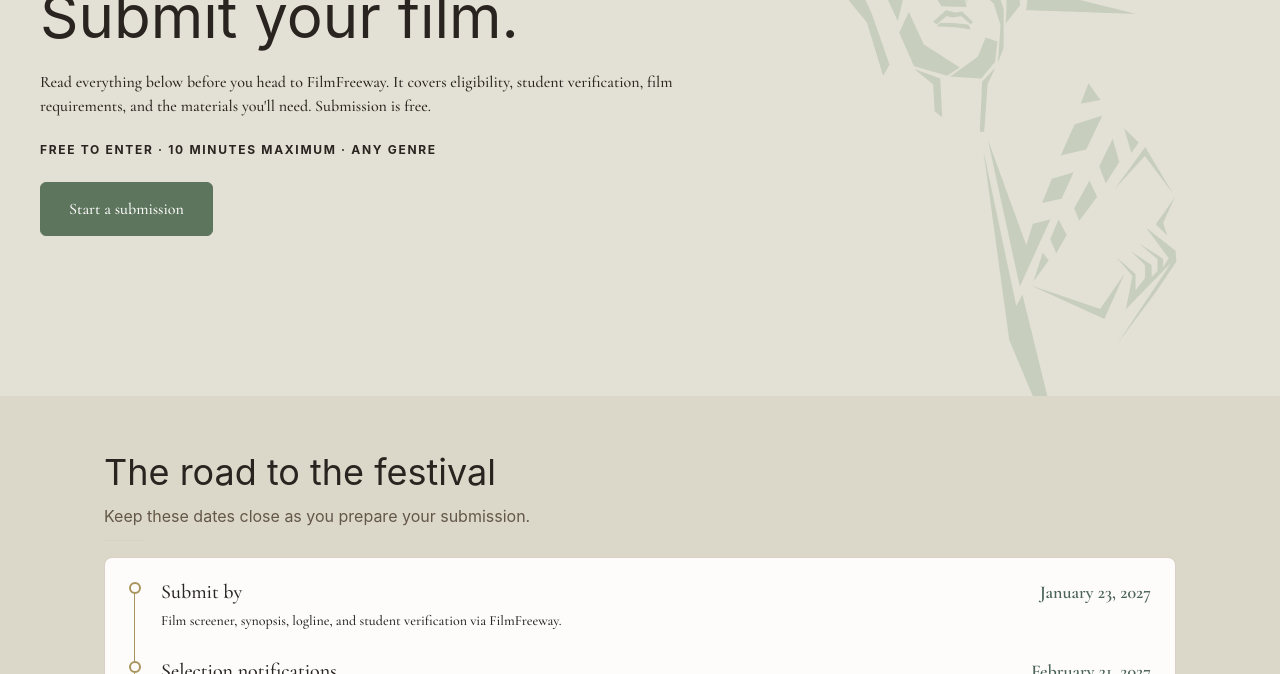
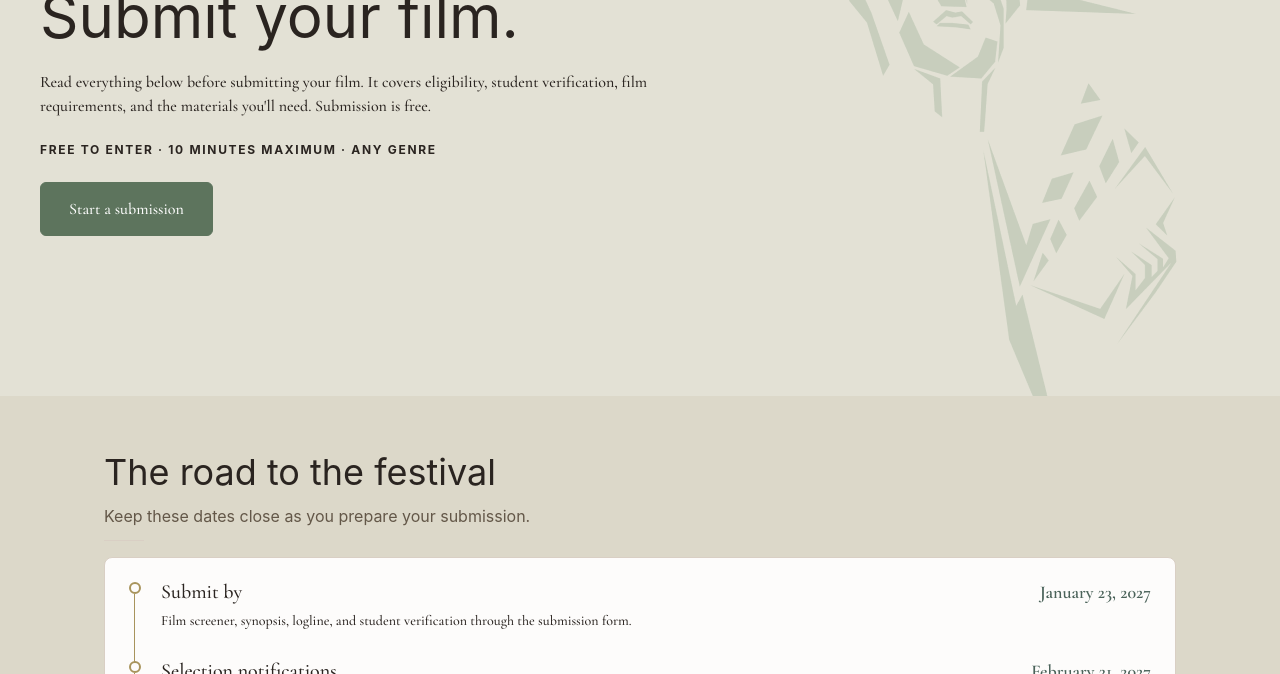
Before and after one commit to Kique9598/liberty_film_festival, a React (Vite) app: page /submit in a window 1280 px wide. Shown: the part 278-952 px from the top of the page. Built offline with nearby package versions, Linux system fonts and the light colour scheme; a web font is replaced by a local one.

Commit message:
removed references to filmfreeway

```diff
--- a/src/components/SubmissionTimeline.tsx
+++ b/src/components/SubmissionTimeline.tsx
@@ -3,7 +3,7 @@ const submissionDeadlines = [
     label: "Submit by",
     date: "January 23, 2027",
     description:
-      "Film screener, synopsis, logline, and student verification via FilmFreeway.",
+      "Film screener, synopsis, logline, and student verification through the submission form.",
   },
   {
     label: "Selection notifications",
@@ -29,7 +29,10 @@ const SubmissionTimeline = () => {
     <div className="surface-panel px-4 py-5 sm:px-6">
       <div className="flex flex-col">
         {submissionDeadlines.map(({ label, date, description }, index) => (
-          <div key={label} className="relative flex gap-4 pb-6 last:pb-0 sm:gap-5">
+          <div
+            key={label}
+            className="relative flex gap-4 pb-6 last:pb-0 sm:gap-5"
+          >
             {index < submissionDeadlines.length - 1 && (
               <div className="absolute top-4 left-[5px] h-[calc(100%-4px)] w-px bg-gold-500" />
             )}
--- a/src/components/Timeline.tsx
+++ b/src/components/Timeline.tsx
@@ -44,7 +44,7 @@ const Timeline = () => {
       label: "Submissions",
       align: "left",
       active: true,
-      tip: "Enter your film for free via FilmFreeway through Jan 23.",
+      tip: "Submit your film for free through the festival submission form through Jan 23.",
     },
     {
       label: "Judging",
--- a/src/constants/links.ts
+++ b/src/constants/links.ts
@@ -1,8 +1,5 @@
 export const DONATE_LINK =
   "https://seedandspark.com/fund/liberty-film-festival?token=bf0c826a9df594042974045f508da13c0554cdca4c31ad8dddcd3fdaca56844c";
-
-export const FILMFREEWAY_LINK =
-  "https://filmfreeway.com/TheLibertyFilmFestival";
 
 export const CONTACT_EMAIL = "hello@libertyfilmfest.org";
 
--- a/src/data/homeContent.ts
+++ b/src/data/homeContent.ts
@@ -11,6 +11,6 @@ export const submissionHighlights = [
   },
   {
     title: "Deadline",
-    description: "Submit by January 23, 2027. Free to enter via FilmFreeway.",
+    description: "Submit by January 23, 2027. Free to enter.",
   },
 ];
--- a/src/pages/Submit.tsx
+++ b/src/pages/Submit.tsx
@@ -38,7 +38,7 @@ const Submit = () => {
           actions={<Button to={"/submitform"} label="Start a submission" />}
         >
           <p className="mb-0">
-            Read everything below before you head to FilmFreeway. It covers
+            Read everything below before submitting your film. It covers
             eligibility, student verification, film requirements, and the
             materials you'll need. Submission is free.
           </p>
@@ -190,8 +190,8 @@ const Submit = () => {
         <div className="mx-auto flex max-w-xl flex-col items-center gap-6 text-center">
           <h2 className="mb-0">Ready to submit?</h2>
           <p className="mb-0 text-muted">
-            Submissions are handled through FilmFreeway. You'll create a free
-            account there to upload your film and materials.
+            Complete the submission form here and upload your film and materials
+            through the custom Liberty Film Festival submission flow.
           </p>
           <Button to={"/submitform"} label="Start a submission" />
         </div>
```
